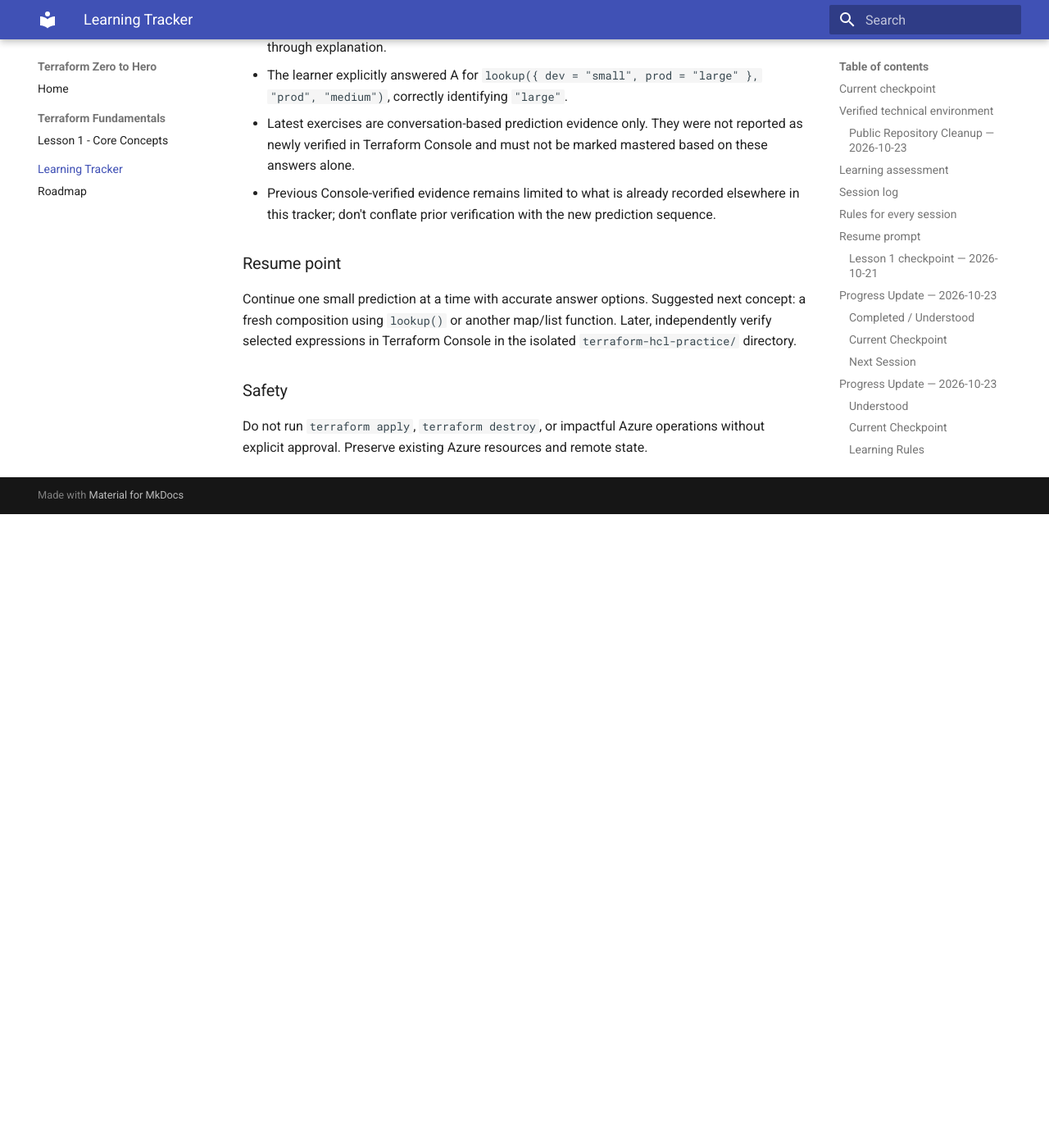
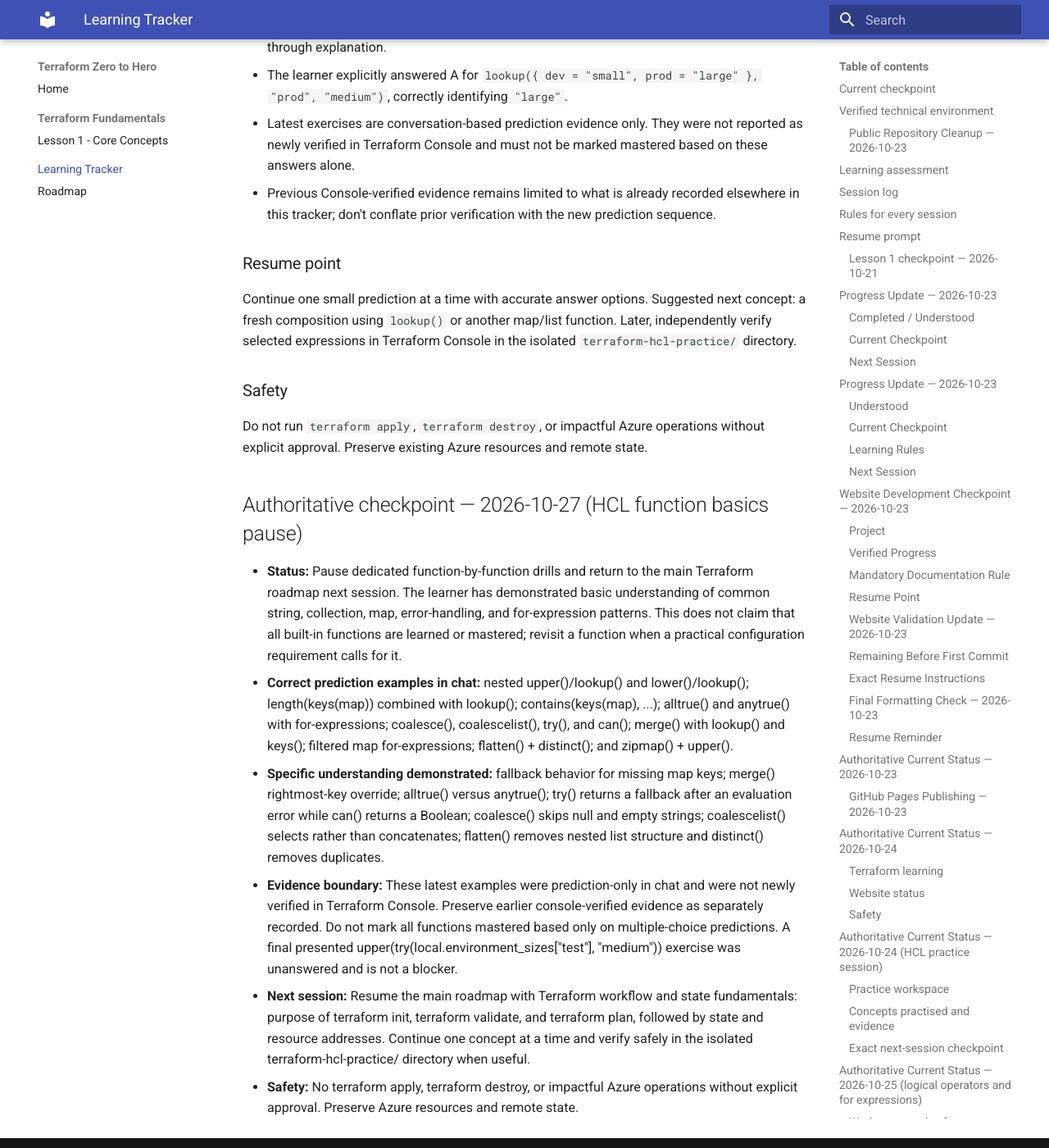
Before and after one commit to pshewale-dev/terraform-azure-lab, an MkDocs documentation site: the page built from docs/LEARNING-PROGRESS.md, in a window 1280 px wide and 1400 px high, scrolled down 25068 px. Shown: the whole window at 82% size. Built offline with MkDocs 1.6.1 and Material for MkDocs 9.7.7, drawn with Linux system fonts in a browser that asks for light colours; before the commit the page ends 25695 px from its top, so only the background shows below that.

Commit message:
docs: record HCL function practice checkpoint

```diff
--- a/docs/LEARNING-PROGRESS.md
+++ b/docs/LEARNING-PROGRESS.md
@@ -742,3 +742,12 @@ Continue one small prediction at a time with accurate answer options. Suggested
 
 ### Safety
 Do not run `terraform apply`, `terraform destroy`, or impactful Azure operations without explicit approval. Preserve existing Azure resources and remote state.
+
+## Authoritative checkpoint — 2026-10-27 (HCL function basics pause)
+
+- **Status:** Pause dedicated function-by-function drills and return to the main Terraform roadmap next session. The learner has demonstrated basic understanding of common string, collection, map, error-handling, and for-expression patterns. This does not claim that all built-in functions are learned or mastered; revisit a function when a practical configuration requirement calls for it.
+- **Correct prediction examples in chat:** nested upper()/lookup() and lower()/lookup(); length(keys(map)) combined with lookup(); contains(keys(map), ...); alltrue() and anytrue() with for-expressions; coalesce(), coalescelist(), try(), and can(); merge() with lookup() and keys(); filtered map for-expressions; flatten() + distinct(); and zipmap() + upper().
+- **Specific understanding demonstrated:** fallback behavior for missing map keys; merge() rightmost-key override; alltrue() versus anytrue(); try() returns a fallback after an evaluation error while can() returns a Boolean; coalesce() skips null and empty strings; coalescelist() selects rather than concatenates; flatten() removes nested list structure and distinct() removes duplicates.
+- **Evidence boundary:** These latest examples were prediction-only in chat and were not newly verified in Terraform Console. Preserve earlier console-verified evidence as separately recorded. Do not mark all functions mastered based only on multiple-choice predictions. A final presented upper(try(local.environment_sizes["test"], "medium")) exercise was unanswered and is not a blocker.
+- **Next session:** Resume the main roadmap with Terraform workflow and state fundamentals: purpose of terraform init, terraform validate, and terraform plan, followed by state and resource addresses. Continue one concept at a time and verify safely in the isolated terraform-hcl-practice/ directory when useful.
+- **Safety:** No terraform apply, terraform destroy, or impactful Azure operations without explicit approval. Preserve Azure resources and remote state.
```
